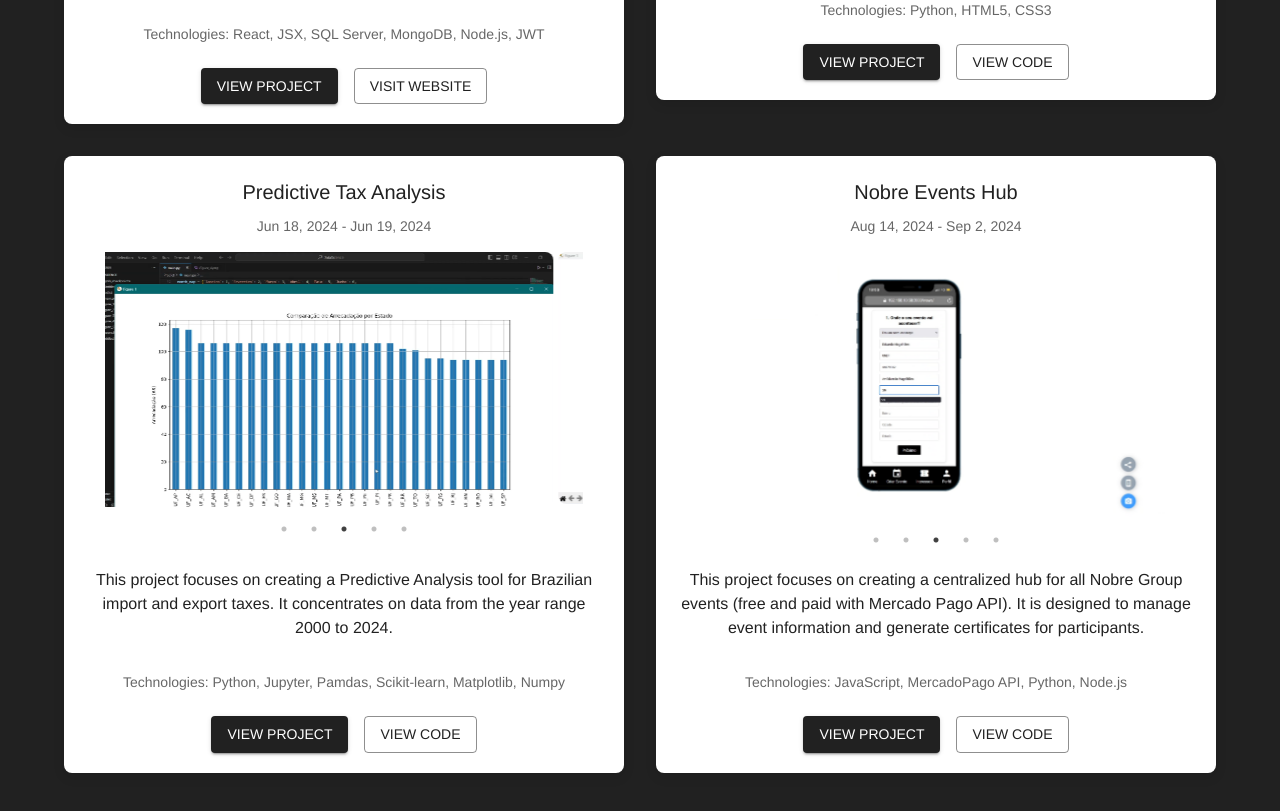
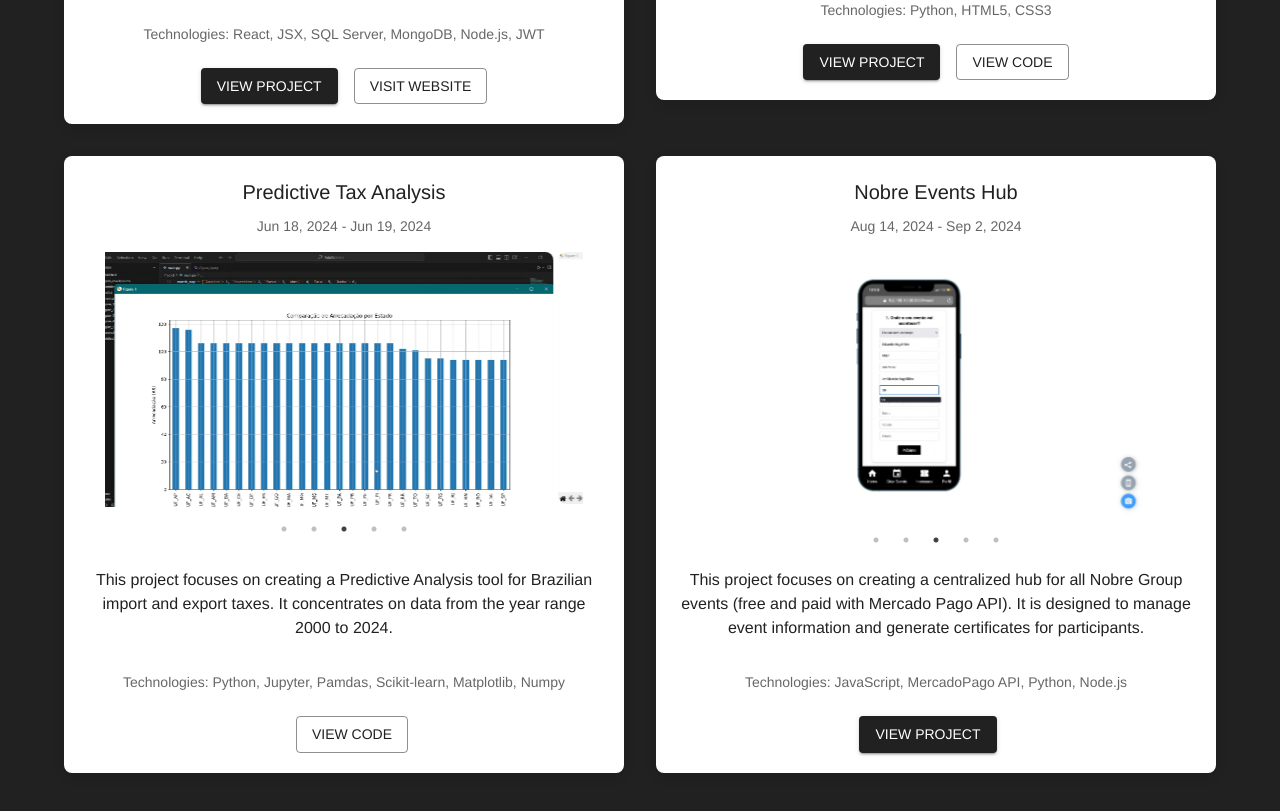
Before and after one commit to bisnet0/bisneto-portfolio, a React (Vite) app: page / in a window 1280 px wide. Shown: the part 3780-4591 px from the top of the page. Built offline with nearby package versions, Linux system fonts and the light colour scheme.

Commit message:
feat: add obtects of Links on codeLink

```diff
--- a/src/pages/Home/sections/Projects/Projects.tsx
+++ b/src/pages/Home/sections/Projects/Projects.tsx
@@ -49,7 +49,7 @@ const projects = [
             "/projects/Renovame7.png",
             "/projects/Renovame8.png",
         ], // Lista de imagens
-        description: "This project was focused on 'pro bono publico', creating a fully responsive website for a new church called Renova-me Church.",
+        description: "This project was focused on '_pro bono publico_', creating a fully responsive website for a new church called Renova-me Church.",
         technologies: ["JavaScript", "HTML5", "CSS3"],
         projectLink: "https://renovamechurch.com.br/",
         codeLink: "https://github.com/bisnet0/renova-me"
@@ -72,9 +72,12 @@ const projects = [
             "/projects/Biometria11.png",
         ], // Lista de imagens
         description: "This project was developed to address the turnstile access issue at the two institutions of Grupo Nobre. It involved sending students and employees photos to authorize their entry.",
-        technologies: ["Python", "Node.js", "SQL Server","JavaScript", "HTML5", "CSS3"],
+        technologies: ["Python", "Node.js", "SQL Server", "JavaScript", "HTML5", "CSS3"],
         projectLink: "https://www.linkedin.com/posts/bisnet0_frontend-webdeb-javascript-activity-7227072365472448514-m9m7?utm_source=share&utm_medium=member_desktop",
-        codeLink: "https://biometria.unef.edu.br/",
+        codeLink: [
+            { name: "FACIAL BIO UNIFAN", url: "https://biometria.unifan.net.br/" },
+            { name: "FACIAL BIO UNEF", url: "https://biometria.unef.edu.br/" },
+        ]
     },
     {
         name: "Monthly Birthdays",
@@ -87,9 +90,9 @@ const projects = [
             "/projects/Aniversariantes4.png",
         ], // Lista de imagens
         description: "This project resulted in the creation of a Birthday Reminder for all Grupo Nobre employees. It displays all birthdays and includes a special celebration feature for the employee celebrating their birthday that day.",
-        technologies: ["JavaScript","Node.js", "SQL Server", "HTML5", "CSS3"],
+        technologies: ["JavaScript", "Node.js", "SQL Server", "HTML5", "CSS3"],
         projectLink: "https://www.linkedin.com/posts/bisnet0_webdev-desenvolvimentoweb-nodejs-activity-7220542341504245760-yEhG?utm_source=share&utm_medium=member_desktop",
-        codeLink: "https://github.com/bisnet0/funcionarios-app"
+        codeLink: ""
     },
     {
         name: "Polos Management",
@@ -135,8 +138,8 @@ const projects = [
             "/projects/APreditiva4.png",
         ], // Lista de imagens
         description: "This project focuses on creating a Predictive Analysis tool for Brazilian import and export taxes. It concentrates on data from the year range 2000 to 2024.",
-        technologies: ["Python", "Jupyter", "Pamdas","Scikit-learn", "Matplotlib", "Numpy"],
-        projectLink: "https://example.com/project2",
+        technologies: ["Python", "Jupyter", "Pamdas", "Scikit-learn", "Matplotlib", "Numpy"],
+        projectLink: "",
         codeLink: "https://github.com/bisnet0/DataScience"
     },
     {
@@ -150,11 +153,12 @@ const projects = [
             "/projects/Nobrehub4.png",
         ], // Lista de imagens
         description: "This project focuses on creating a centralized hub for all Nobre Group events (free and paid with Mercado Pago API). It is designed to manage event information and generate certificates for participants.",
-        technologies: ["JavaScript", "MercadoPago API", "Python","Node.js"],
+        technologies: ["JavaScript", "MercadoPago API", "Python", "Node.js"],
         projectLink: "https://www.linkedin.com/posts/bisnet0_development-system-backend-activity-7264752938651185152-9vcq?utm_source=share&utm_medium=member_desktop",
-        codeLink: "https://github.com/bisnet0/DataScience"
+        codeLink: ""
     },
 ];
+
 
 
 const Projects = () => {
@@ -220,9 +224,16 @@ const Projects = () => {
                                 <Box mt={3}>
                                     <Grid container spacing={2} justifyContent="center">
                                         <Grid item>
-                                            <Button variant="contained" color="primary" href={project.projectLink} target="_blank">
-                                                View Project
-                                            </Button>
+                                            {project.projectLink && (
+                                                <Button
+                                                    variant="contained"
+                                                    color="primary"
+                                                    href={project.projectLink}
+                                                    target="_blank"
+                                                >
+                                                    {project.projectLink.includes("linkedin.com") ? "View Project" : "Visit Website"}
+                                                </Button>
+                                            )}
                                         </Grid>
                                         <Grid item>
                                             <CodeLinkButton codeLink={project.codeLink} />
```
